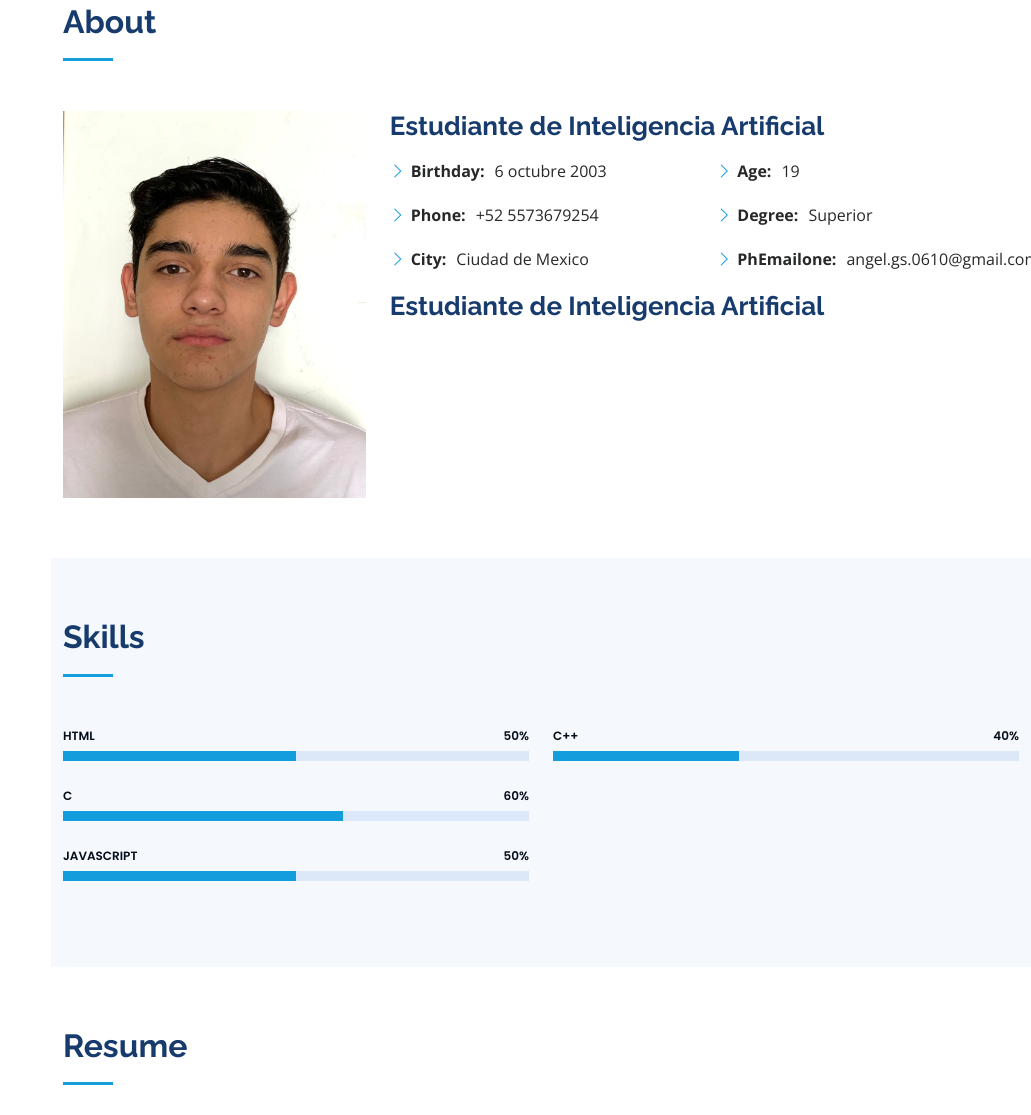
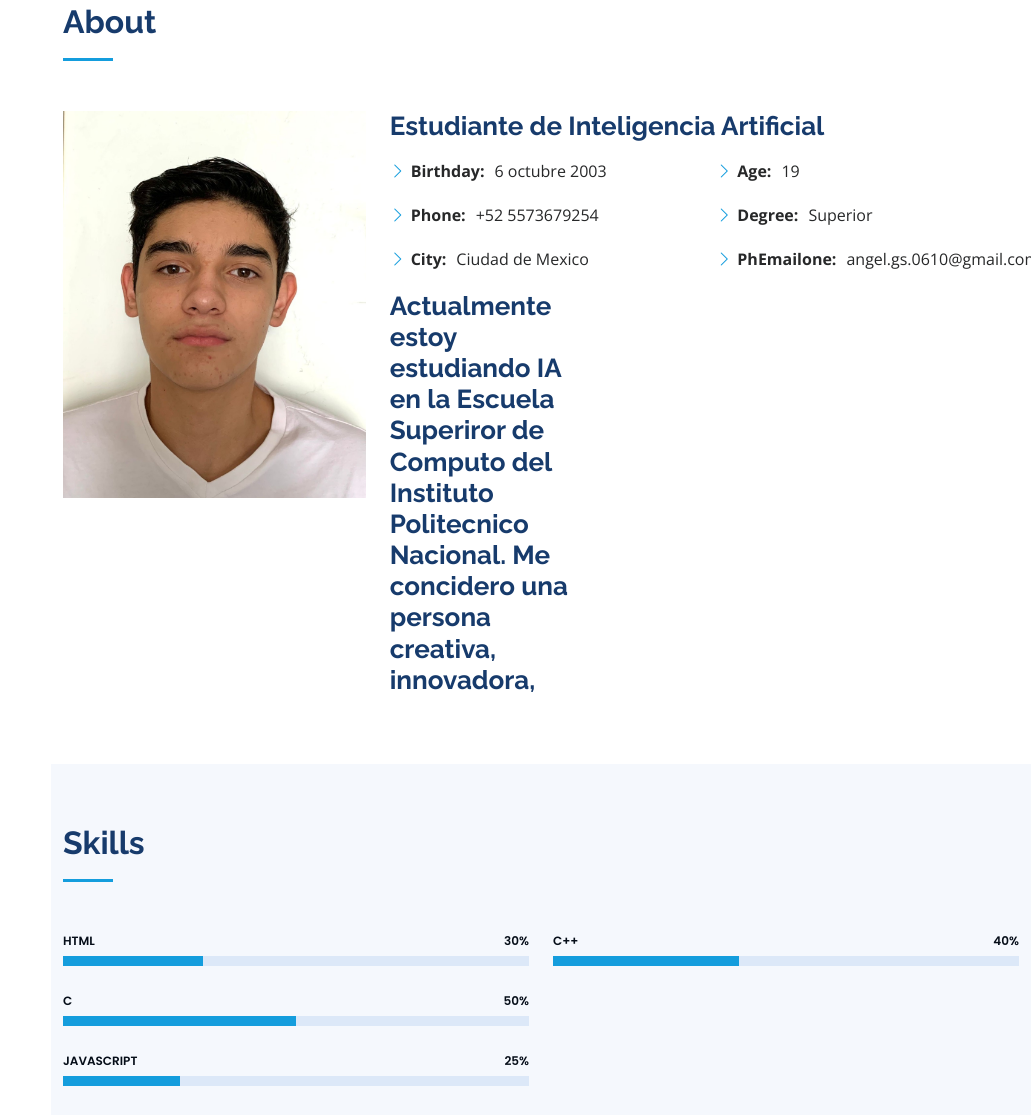
Before and after one commit to Angel-G6/P, a plain HTML site: page index.html in a window 1280 px wide. Shown: the part 857-1972 px from the top of the page, without its empty margins (249-1280 px from the left). Drawn offline with nearby package versions, Linux system fonts and the light colour scheme.

Commit message:
Update index.html

```diff
--- a/index.html
+++ b/index.html
@@ -108,7 +108,9 @@
                   <li><i class="bi bi-chevron-right"></i> <strong>PhEmailone:</strong> <span>angel.gs.0610@gmail.com</span></li>
                 </ul>
               </div>
-               <h3>Estudiante de Inteligencia Artificial </h3>
+                 <div class="col-lg-4 pt-2 pt-lg-0 content" data-aos="fade-left">
+               <h3>Actualmente estoy estudiando IA en la Escuela Superiror de Computo del Instituto Politecnico Nacional.
+                 Me concidero una persona creativa, innovadora,  </h3>
             </div>
 
           </div>
@@ -131,23 +133,23 @@
           <div class="col-lg-6" data-aos="fade-up">
 
             <div class="progress">
-              <span class="skill">HTML <i class="val">50%</i></span>
+              <span class="skill">HTML <i class="val">30%</i></span>
+              <div class="progress-bar-wrap">
+                <div class="progress-bar" role="progressbar" aria-valuenow="30" aria-valuemin="0" aria-valuemax="100"></div>
+              </div>
+            </div>
+
+            <div class="progress">
+              <span class="skill">C <i class="val">50%</i></span>
               <div class="progress-bar-wrap">
                 <div class="progress-bar" role="progressbar" aria-valuenow="50" aria-valuemin="0" aria-valuemax="100"></div>
               </div>
             </div>
 
             <div class="progress">
-              <span class="skill">C <i class="val">60%</i></span>
+              <span class="skill">JavaScript <i class="val">25%</i></span>
               <div class="progress-bar-wrap">
-                <div class="progress-bar" role="progressbar" aria-valuenow="60" aria-valuemin="0" aria-valuemax="100"></div>
-              </div>
-            </div>
-
-            <div class="progress">
-              <span class="skill">JavaScript <i class="val">50%</i></span>
-              <div class="progress-bar-wrap">
-                <div class="progress-bar" role="progressbar" aria-valuenow="50" aria-valuemin="0" aria-valuemax="100"></div>
+                <div class="progress-bar" role="progressbar" aria-valuenow="25" aria-valuemin="0" aria-valuemax="100"></div>
               </div>
             </div>
 
```
